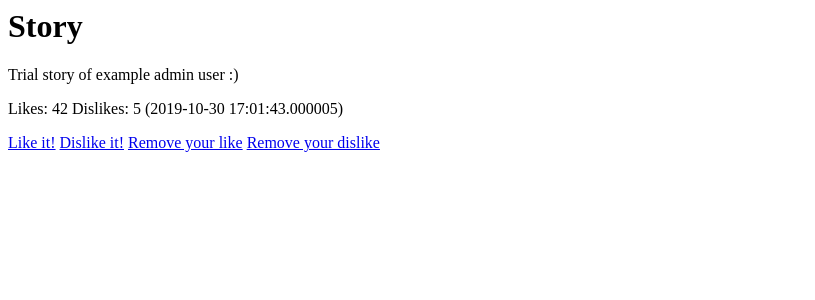
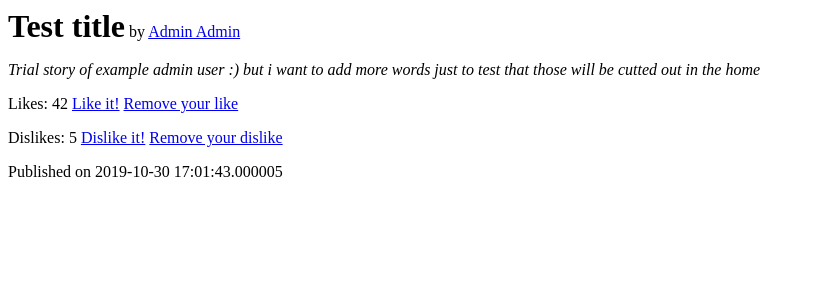
Before and after one commit to sduoase/STAR_DICES, a Flask app: page /story/1 in a window 1280 px wide. Shown: the top 300 px of the page, without its empty margins (0-815 px from the left). Run offline with Flask 2, Linux system fonts and the light colour scheme; a user stored in the database is signed in; data comes from the database, SQL or seed files in the repository.

Commit message:
Added title to stories, modified some layouts and new validator. Home printed stories have now cutted text

```diff
--- a/monolith/app.py
+++ b/monolith/app.py
@@ -42,11 +42,18 @@ def create_app():
         story = q.first()
         if story is None:
             example = Story()
-            example.text = 'Trial story of example admin user :)'
+            example.title= 'Test title'
+            example.text = 'Trial story of example admin user :) but i want to add more words just to test that those will be cutted out in the home'
             example.likes = 42
             example.dislikes = 5
             example.author_id = 1
-            print(example)
+            db.session.add(example)
+            example = Story()
+            example.title= 'Test title 2'
+            example.text = 'Trial story 2 of example admin user :) but i want to add more words just to test that those will be cutted out in the home'
+            example.likes = 42
+            example.dislikes = 5
+            example.author_id = 1
             db.session.add(example)
             db.session.commit()
 
--- a/monolith/database.py
+++ b/monolith/database.py
@@ -47,6 +47,7 @@ class User(db.Model):
 class Story(db.Model):
     __tablename__ = 'story'
     id = db.Column(db.Integer, primary_key=True, autoincrement=True)
+    title= db.Column(db.Text(50))
     text = db.Column(db.Text(1000)) # around 200 (English) words
     date = db.Column(db.DateTime)
     likes = db.Column(db.Integer) # will store the number of likes, periodically updated in background
--- a/monolith/templates/stories.html
+++ b/monolith/templates/stories.html
@@ -5,8 +5,10 @@
     <ul>
     {% for story in stories: %}
         <li>
-        "{{story.text}}"    Likes: {{story.likes}} Dislikes: {{story.dislikes}} ({{story.date}})
-        <a href="{{url}}{{story.id}}">Read the whole story!</a>
+            <h3 style="display: inline;">{{story.title}}</h3>
+            <p style="display: inline;">by <a href="/wall/{{story.author_id}}">{{story.author.firstname}} {{story.author.lastname}}</a></p>
+            <p><i>"{{story.text}}" <a href="{{url}}{{story.id}}">Read the whole story</a></i></p>
+            <p>Likes: {{story.likes}} Dislikes: {{story.dislikes}} ({{story.date}})</p>
         </li>
     {% endfor %}
     </ul>
--- a/monolith/templates/story.html
+++ b/monolith/templates/story.html
@@ -1,16 +1,17 @@
 <html>
 <body>
-    <h1>Story</h1>
+    {% if story %}
+        <h1 style="display: inline;">{{story.title}}</h1>
+        <p style="display: inline;">by <a href="/wall/{{story.author_id}}">{{story.author.firstname}} {{story.author.lastname}}</a></p>
+    {% endif %}
     {% if message %}
-        <p>{{message}}</p>
+        <h5>{{message}}</h5>
     {% endif %}
     {% if story %}
-        <p>{{story.text}}</p>
-        <p>Likes: {{story.likes}} Dislikes: {{story.dislikes}} ({{story.date}})</p>
-        <a href="{{url}}{{story.id}}/like">Like it!</a>
-        <a href="{{url}}{{story.id}}/dislike">Dislike it!</a>
-        <a href="{{url}}{{story.id}}/remove_like">Remove your like</a>
-        <a href="{{url}}{{story.id}}/remove_dislike">Remove your dislike</a>
+        <p><i>{{story.text}}</i></p>
+        <p>Likes: {{story.likes}} <a href="{{url}}{{story.id}}/like">Like it!</a> <a href="{{url}}{{story.id}}/remove_like">Remove your like</a></p>
+        <p>Dislikes: {{story.dislikes}} <a href="{{url}}{{story.id}}/dislike">Dislike it!</a> <a href="{{url}}{{story.id}}/remove_dislike">Remove your dislike</a></p>
+        <p>Published on {{story.date}}</p>
     {% endif %}
   </body>
 </html>
--- a/monolith/views/stories.py
+++ b/monolith/views/stories.py
@@ -12,6 +12,9 @@ def _stories(message=''):
     if current_user.is_anonymous:
         return redirect("/login", code=302)
     allstories = db.session.query(Story)
+    for story in allstories:
+        if len(story.text) > 50:
+            story.text=story.text[:50]+ '..'
     return render_template("stories.html", message=message, stories=allstories,
                             url="/story/")
 
--- a/monolith/views/users.py
+++ b/monolith/views/users.py
@@ -30,6 +30,7 @@ def wall(author_id):
 @users.route('/wall/<author_id>/follow', methods=['GET'])
 @login_required
 def follow(author_id):
+    #TODO: cannot follow myself
     db.session.add(Follow(author_id, current_user.id))
     message = ''
     try:
@@ -43,6 +44,7 @@ def follow(author_id):
 @users.route('/wall/<author_id>/unfollow', methods=['GET'])
 @login_required
 def unfollow(author_id):
+    #TODO: cannot unfollow myself
     msg = ""
     if isFollowing(author_id, current_user.id) :
         Follow.query.filter(Follow.user_id == author_id, Follow.followed_by_id == current_user.id).delete()
```
Also changed, not shown: monolith/forms.py (+7 -1 lines).
